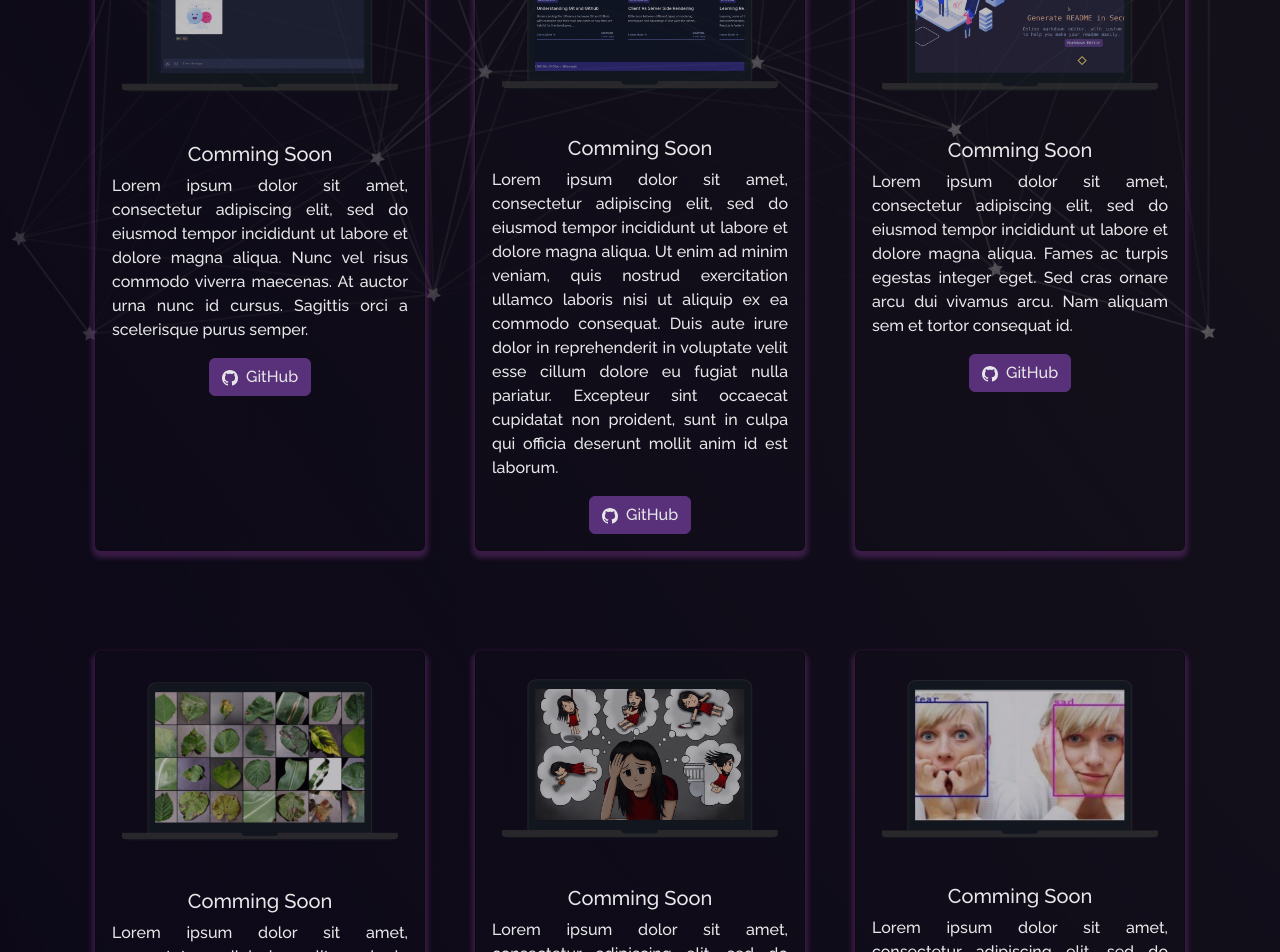
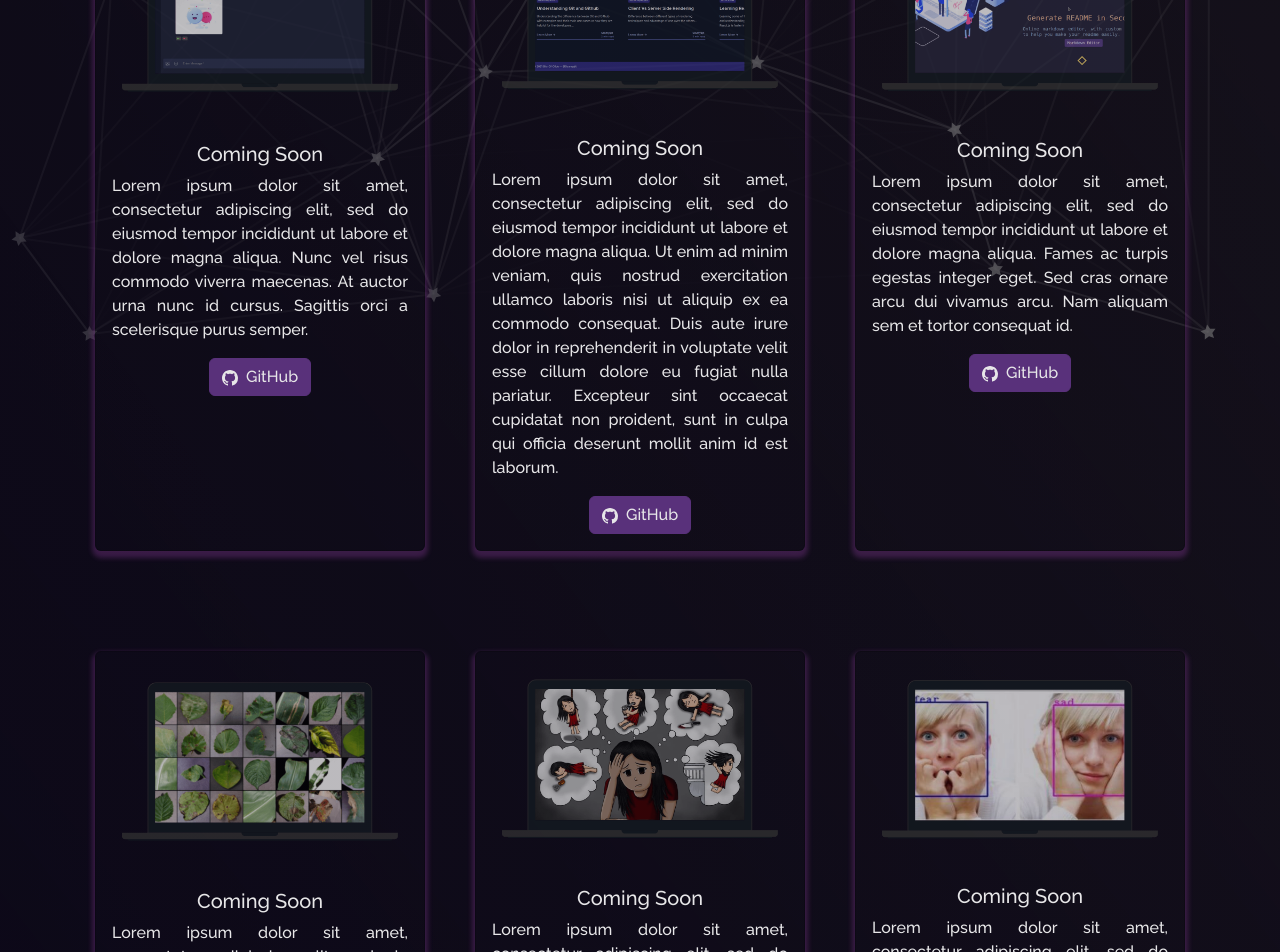
Before and after one commit to Galanida/myportfolio, a React (Vite) app: page /myportfolio/projects in a window 1280 px wide. Shown: the part 400-1352 px from the top of the page. Built offline with nearby package versions, Linux system fonts and the light colour scheme.

Commit message:
fixed TypoError

```diff
--- a/src/pages/About/AboutCard.tsx
+++ b/src/pages/About/AboutCard.tsx
@@ -8,7 +8,7 @@ function AboutCard() {
         <blockquote className="blockquote mb-0">
           <p style={{ textAlign: "justify" }}>
             Hi Everyone, I am <span className="purple">Jenrey Ladiao Galanida </span>
-            from <span className="purple"> Southville 8b, San Isidro, Montalban, Philippines.</span>
+            from <span className="purple"> Southville 8b, San Isidro, Montalban, Rizal, Philippines.</span>
             <br />
             I am Front-end Web Developer almost 2 years.
             <br />
--- a/src/pages/Home/Home2.tsx
+++ b/src/pages/Home/Home2.tsx
@@ -32,7 +32,7 @@ function Home2() {
               <br />
               <br />I am fluent in classics like
               <i>
-                <b className="purple"> React JS, Typcript , And React Frameworks </b>
+                <b className="purple"> React JS, Typescript , And React Frameworks </b>
               </i>
               <br />
               <br />
--- a/src/pages/Home/Type.tsx
+++ b/src/pages/Home/Type.tsx
@@ -9,6 +9,8 @@ function Type() {
           "Front-end Web Developer",
           "React JS Developer",
           "TypeScript Developer",
+          "React Frameworks",
+          "CSS, HTML, Git, Restful APIs, Material UI, Bootstrap, and others"
         ],
         autoStart: true,
         loop: true,
--- a/src/pages/Projects/Projects.tsx
+++ b/src/pages/Projects/Projects.tsx
@@ -22,7 +22,7 @@ function Projects() {
             <ProjectCard
               imgPath={chatify}
               isBlog={false}
-              title="Comming Soon"
+              title="Coming Soon"
               description="Lorem ipsum dolor sit amet, consectetur adipiscing elit, sed do eiusmod tempor incididunt ut labore et dolore magna aliqua. Nunc vel risus commodo viverra maecenas. At auctor urna nunc id cursus. Sagittis orci a scelerisque purus semper."
               ghLink=""
               demoLink=""
@@ -33,7 +33,7 @@ function Projects() {
             <ProjectCard
               imgPath={bitsOfCode}
               isBlog={false}
-              title="Comming Soon"
+              title="Coming Soon"
               description="Lorem ipsum dolor sit amet, consectetur adipiscing elit, sed do eiusmod tempor incididunt ut labore et dolore magna aliqua. Ut enim ad minim veniam, quis nostrud exercitation ullamco laboris nisi ut aliquip ex ea commodo consequat. Duis aute irure dolor in reprehenderit in voluptate velit esse cillum dolore eu fugiat nulla pariatur. Excepteur sint occaecat cupidatat non proident, sunt in culpa qui officia deserunt mollit anim id est laborum."
               ghLink=""
               demoLink=""
@@ -44,7 +44,7 @@ function Projects() {
             <ProjectCard
               imgPath={editor}
               isBlog={false}
-              title="Comming Soon"
+              title="Coming Soon"
               description="Lorem ipsum dolor sit amet, consectetur adipiscing elit, sed do eiusmod tempor incididunt ut labore et dolore magna aliqua. Fames ac turpis egestas integer eget. Sed cras ornare arcu dui vivamus arcu. Nam aliquam sem et tortor consequat id."
               ghLink=""
               demoLink=""
@@ -55,7 +55,7 @@ function Projects() {
             <ProjectCard
               imgPath={leaf}
               isBlog={false}
-              title="Comming Soon"
+              title="Coming Soon"
               description="Lorem ipsum dolor sit amet, consectetur adipiscing elit, sed do eiusmod tempor incididunt ut labore et dolore magna aliqua. Eget lorem dolor sed viverra ipsum nunc. Elementum sagittis vitae et leo duis. Mattis molestie a iaculis at erat pellentesque adipiscing."
               ghLink=""
               demoLink=""
@@ -66,7 +66,7 @@ function Projects() {
             <ProjectCard
               imgPath={suicide}
               isBlog={false}
-              title="Comming Soon"
+              title="Coming Soon"
               description="Lorem ipsum dolor sit amet, consectetur adipiscing elit, sed do eiusmod tempor incididunt ut labore et dolore magna aliqua. Tellus integer feugiat scelerisque varius. Tincidunt tortor aliquam nulla facilisi cras. Ultricies mi eget mauris pharetra et."
               ghLink=""
             />
@@ -76,7 +76,7 @@ function Projects() {
             <ProjectCard
               imgPath={emotion}
               isBlog={false}
-              title="Comming Soon"
+              title="Coming Soon"
               description="Lorem ipsum dolor sit amet, consectetur adipiscing elit, sed do eiusmod tempor incididunt ut labore et dolore magna aliqua. Nunc vel risus commodo viverra maecenas. At auctor urna nunc id cursus. Sagittis orci a scelerisque purus semper."
               ghLink=""
             />
```
